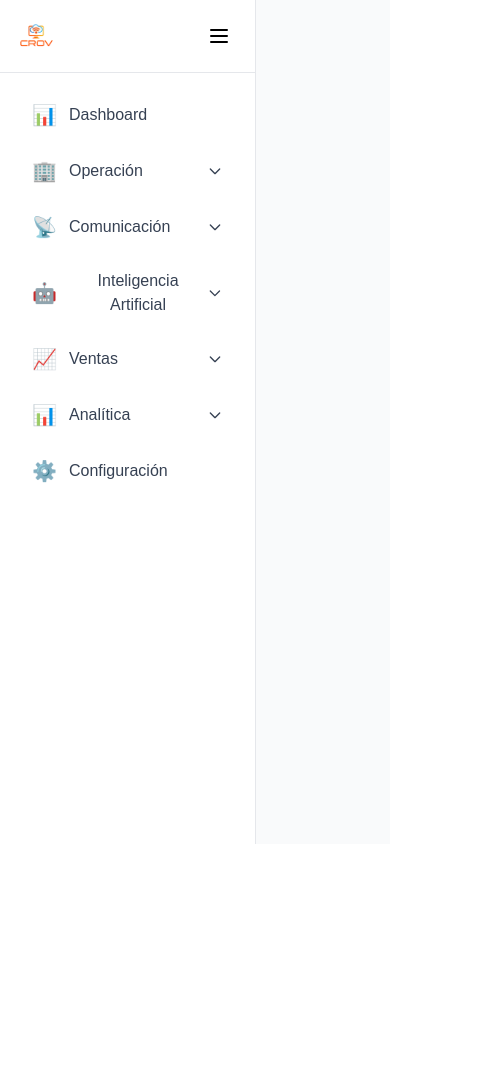
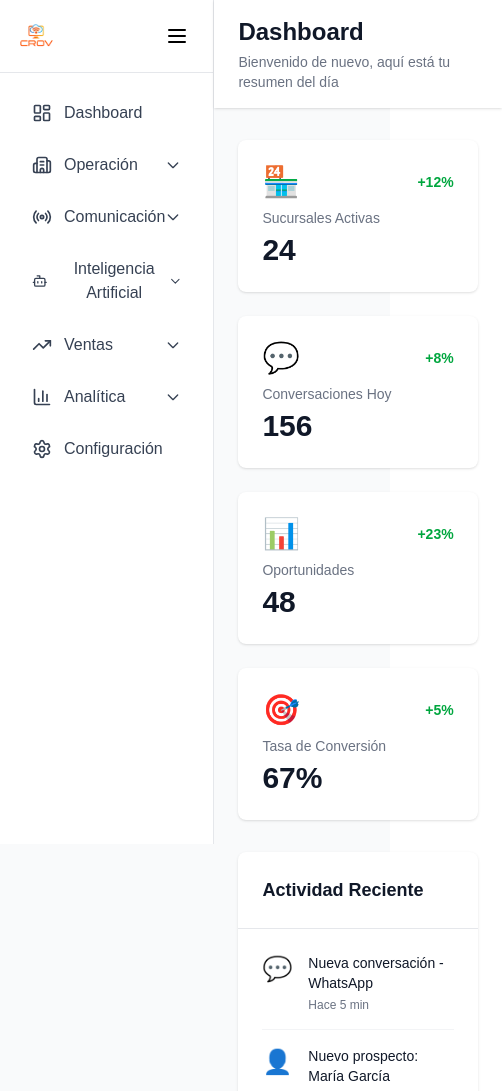
Before and after one commit to crmercadosa/CRM-CROV, a Next.js app: page /dashboard in a window 390 px wide. Shown: the top 1091 px of the page, 502 px wide, since content can reach past the window. Before the commit the page ends 844 px from the top, so only its background shows below. Built offline with nearby package versions, Linux system fonts and the light colour scheme.

Commit message:
Dashboard actualizado, primeros pasos en el modulo de los sucursales

```diff
--- a/app/dashboard/page.tsx
+++ b/app/dashboard/page.tsx
@@ -1,15 +1,151 @@
+'use client';
+
+import { useState } from 'react';
 import Sidebar from '@/components/sidebar/sidebar';
 
 export default function Dashboard() {
+  // Datos de ejemplo
+  const kpis = [
+    { label: 'Sucursales Activas', value: '24', change: '+12%', icon: '🏪' },
+    { label: 'Conversaciones Hoy', value: '156', change: '+8%', icon: '💬' },
+    { label: 'Oportunidades', value: '48', change: '+23%', icon: '📊' },
+    { label: 'Tasa de Conversión', value: '67%', change: '+5%', icon: '🎯' },
+  ];
+
+  const actividadReciente = [
+    { tipo: 'conversacion', titulo: 'Nueva conversación - WhatsApp', tiempo: 'Hace 5 min', icono: '💬' },
+    { tipo: 'prospecto', titulo: 'Nuevo prospecto: María García', tiempo: 'Hace 12 min', icono: '👤' },
+    { tipo: 'demo', titulo: 'Demo agendada para mañana 10:00', tiempo: 'Hace 1 hora', icono: '📅' },
+    { tipo: 'automatizacion', titulo: 'Automatización ejecutada exitosamente', tiempo: 'Hace 2 horas', icono: '🔄' },
+  ];
+
+  const canalesPorEstado = [
+    { nombre: 'WhatsApp Business', estado: 'conectado', mensajes: 89 },
+    { nombre: 'Facebook Messenger', estado: 'conectado', mensajes: 45 },
+    { nombre: 'Instagram DM', estado: 'desconectado', mensajes: 0 },
+    { nombre: 'Web Chat', estado: 'conectado', mensajes: 22 },
+  ];
+
   return (
     <div className="flex min-h-screen bg-gray-50">
-      {/* Sidebar */}
       <Sidebar />
 
-      {/* Main Content */}
       <div className="flex-1 flex flex-col">
-        {/* Page Content */}
+        {/* Header */}
+        <header className="bg-white shadow-sm">
+          <div className="px-6 py-4">
+            <h1 className="text-2xl font-bold text-gray-900">Dashboard</h1>
+            <p className="text-sm text-gray-500 mt-1">Bienvenido de nuevo, aquí está tu resumen del día</p>
+          </div>
+        </header>
 
+        {/* Main Content */}
+        <main className="flex-1 px-6 py-8 overflow-y-auto">
+          {/* KPIs Grid */}
+          <div className="grid grid-cols-1 md:grid-cols-2 lg:grid-cols-4 gap-6 mb-8">
+            {kpis.map((kpi, index) => (
+              <div key={index} className="bg-white rounded-lg shadow p-6">
+                <div className="flex items-center justify-between mb-2">
+                  <span className="text-3xl">{kpi.icon}</span>
+                  <span className="text-sm font-semibold text-green-600">{kpi.change}</span>
+                </div>
+                <h3 className="text-sm font-medium text-gray-500 mb-1">{kpi.label}</h3>
+                <p className="text-3xl font-bold text-gray-900">{kpi.value}</p>
+              </div>
+            ))}
+          </div>
+
+          <div className="grid grid-cols-1 lg:grid-cols-3 gap-6">
+            {/* Actividad Reciente */}
+            <div className="lg:col-span-2 bg-white rounded-lg shadow">
+              <div className="p-6 border-b border-gray-200">
+                <h2 className="text-lg font-semibold text-gray-900">Actividad Reciente</h2>
+              </div>
+              <div className="p-6">
+                <div className="space-y-4">
+                  {actividadReciente.map((actividad, index) => (
+                    <div key={index} className="flex items-start gap-4 pb-4 border-b border-gray-100 last:border-0">
+                      <span className="text-2xl">{actividad.icono}</span>
+                      <div className="flex-1">
+                        <p className="text-sm font-medium text-gray-900">{actividad.titulo}</p>
+                        <p className="text-xs text-gray-500 mt-1">{actividad.tiempo}</p>
+                      </div>
+                    </div>
+                  ))}
+                </div>
+              </div>
+            </div>
+
+            {/* Accesos Rápidos */}
+            <div className="bg-white rounded-lg shadow">
+              <div className="p-6 border-b border-gray-200">
+                <h2 className="text-lg font-semibold text-gray-900">Accesos Rápidos</h2>
+              </div>
+              <div className="p-6 space-y-3">
+                <button className="w-full px-4 py-3 bg-blue-600 text-white rounded-lg hover:bg-blue-700 transition-colors text-sm font-medium">
+                  + Nueva Conversación
+                </button>
+                <button className="w-full px-4 py-3 bg-green-600 text-white rounded-lg hover:bg-green-700 transition-colors text-sm font-medium">
+                  + Agregar Prospecto
+                </button>
+                <button className="w-full px-4 py-3 bg-purple-600 text-white rounded-lg hover:bg-purple-700 transition-colors text-sm font-medium">
+                  📅 Agendar Demo
+                </button>
+                <button className="w-full px-4 py-3 bg-gray-100 text-gray-700 rounded-lg hover:bg-gray-200 transition-colors text-sm font-medium">
+                  📊 Ver Reportes
+                </button>
+              </div>
+            </div>
+          </div>
+
+          {/* Canales de Comunicación */}
+          <div className="mt-6 bg-white rounded-lg shadow">
+            <div className="p-6 border-b border-gray-200">
+              <h2 className="text-lg font-semibold text-gray-900">Estado de Canales</h2>
+            </div>
+            <div className="p-6">
+              <div className="grid grid-cols-1 md:grid-cols-2 lg:grid-cols-4 gap-4">
+                {canalesPorEstado.map((canal, index) => (
+                  <div key={index} className="border border-gray-200 rounded-lg p-4">
+                    <div className="flex items-center justify-between mb-2">
+                      <h3 className="text-sm font-medium text-gray-900">{canal.nombre}</h3>
+                      <span
+                        className={`w-3 h-3 rounded-full ${
+                          canal.estado === 'conectado' ? 'bg-green-500' : 'bg-red-500'
+                        }`}
+                      ></span>
+                    </div>
+                    <p className="text-xs text-gray-500 mb-2 capitalize">{canal.estado}</p>
+                    <p className="text-2xl font-bold text-gray-900">{canal.mensajes}</p>
+                    <p className="text-xs text-gray-500">mensajes hoy</p>
+                  </div>
+                ))}
+              </div>
+            </div>
+          </div>
+
+          {/* Gráfica Simple de Conversiones */}
+          <div className="mt-6 bg-white rounded-lg shadow">
+            <div className="p-6 border-b border-gray-200">
+              <h2 className="text-lg font-semibold text-gray-900">Conversiones de la Semana</h2>
+            </div>
+            <div className="p-6">
+              <div className="flex items-end justify-between h-48 gap-2">
+                {[65, 78, 85, 72, 90, 88, 95].map((value, index) => (
+                  <div key={index} className="flex-1 flex flex-col items-center gap-2">
+                    <div
+                      className="w-full bg-blue-500 rounded-t hover:bg-blue-600 transition-colors cursor-pointer"
+                      style={{ height: `${value}%` }}
+                    ></div>
+                    <span className="text-xs text-gray-500">
+                      {['Lun', 'Mar', 'Mié', 'Jue', 'Vie', 'Sáb', 'Dom'][index]}
+                    </span>
+                  </div>
+                ))}
+              </div>
+            </div>
+          </div>
+        </main>
       </div>
     </div>
   );
--- a/components/sidebar/navitem.tsx
+++ b/components/sidebar/navitem.tsx
@@ -20,6 +20,7 @@ export default function NavItem({ item, isCollapsed }: NavItemProps) {
   };
 
   if (item.href && !hasChildren) {
+    const Icon = item.icon;
     return (
       <Link
         href={item.href}
@@ -27,11 +28,13 @@ export default function NavItem({ item, isCollapsed }: NavItemProps) {
           isCollapsed ? 'justify-center' : ''
         }`}
       >
-        <span className="text-xl">{item.icon}</span>
+        <Icon className="w-5 h-5" />
         {!isCollapsed && <span className="font-medium">{item.label}</span>}
       </Link>
     );
   }
+
+  const Icon = item.icon;
 
   return (
     <div>
@@ -42,7 +45,7 @@ export default function NavItem({ item, isCollapsed }: NavItemProps) {
         }`}
       >
         <div className="flex items-center gap-3">
-          <span className="text-xl">{item.icon}</span>
+          <Icon className="w-5 h-5" />
           {!isCollapsed && <span className="font-medium">{item.label}</span>}
         </div>
         {!isCollapsed && hasChildren && (
@@ -59,16 +62,19 @@ export default function NavItem({ item, isCollapsed }: NavItemProps) {
 
       {hasChildren && isOpen && !isCollapsed && (
         <div className="ml-4 mt-1 space-y-1">
-          {item.children?.map((child) => (
+          {item.children?.map((child) => {
+            const ChildIcon = child.icon;
+            return (
               <Link
                 key={child.id}
                 href={child.href || '#'}
                 className="flex items-center gap-3 px-4 py-2 text-sm text-gray-600 hover:bg-gray-50 rounded-lg transition-colors"
               >
-              <span className="text-lg">{child.icon}</span>
+                <ChildIcon className="w-4 h-4" />
                 <span>{child.label}</span>
               </Link>
-          ))}
+            );
+          })}
         </div>
       )}
     </div>
--- a/package.json
+++ b/package.json
@@ -9,10 +9,12 @@
     "lint": "eslint"
   },
   "dependencies": {
+    "@prisma/client": "^7.2.0",
     "@types/bcryptjs": "^2.4.6",
     "bcryptjs": "^3.0.3",
+    "lucide-react": "^0.562.0",
     "next": "16.1.1",
-    "next-auth": "^4.24.13",
+    "next-auth": "^5.0.0-beta.30",
     "prisma": "^7.2.0",
     "react": "19.2.3",
     "react-dom": "19.2.3",
```
Also changed, not shown: types/navigation.ts (+43 -21 lines), 1 other file (tests, documents, lock files or other folders). Lines whose indentation alone changed are shown as unchanged.
